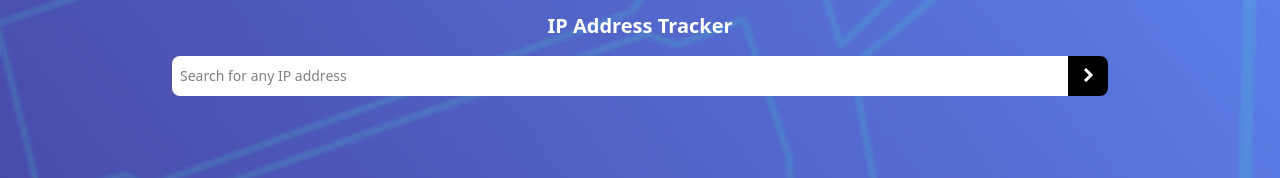
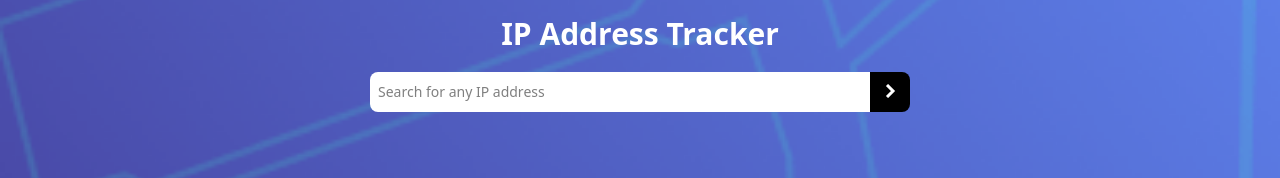
Before and after one commit to jeffrey3224/ip-tracker, a React (Vite) app: page / in a window 1280 px wide. Shown: the top 178 px of the page. Built offline with nearby package versions, Linux system fonts and the light colour scheme; no server answers.

Commit message:
added responsiveness

```diff
--- a/src/App.tsx
+++ b/src/App.tsx
@@ -41,7 +41,7 @@ export default function App() {
   useEffect(() => {
     console.log(`is mobile: ${isMobile}`);
     const handleResize = () => {
-      if (window.innerWidth >= 720)
+      if (window.innerWidth >= 768)
       setIsMobile(false);
 
       else setIsMobile(true);
@@ -54,7 +54,9 @@ export default function App() {
     };
   }, [isMobile])
 
-  const handleFetch = async (inputValue: string) => {
+  const handleFetch = async (inputValue: string, e?: React.KeyboardEvent<HTMLInputElement> | null) =>
+  {
+    if (e && e.key === "Enter") {
       if (!inputValue) {
         alert("Invalid Input");
       } else {
@@ -69,8 +71,9 @@ export default function App() {
           console.log(error);
         }
       }
+    }
+
   };
-
 
   return (
     <div className="w-[100vw] h-[100vh]">
@@ -79,8 +82,8 @@ export default function App() {
           src={isMobile ? "/pattern-bg-mobile.png" : "/pattern-bg-desktop.png"}
           className="w-full h-full -z-1 absolute object-cover"
         />
-        <div className="p-3">
-          <h1 className="text-white text-xl mb-4 font-bold">IP Address   Tracker
+        <div className="p-4">
+          <h1 className="text-white text-xl md:text-3xl mb-4 md:mb-5 font-bold">IP Address Tracker
           </h1>
           <div className="flex justify-center h-10">
             <input
@@ -88,32 +91,32 @@ export default function App() {
               value={inputValue}
               onChange={handleInput}
               placeholder="Search for any IP address"
-              className="w-[70vw] p-2 bg-white rounded-l-lg text-sm"
+              className="w-[70vw] max-w-[500px] p-2 bg-white rounded-l-lg text-sm"
+              onKeyDown={(e) => handleFetch(inputValue, e)}
             />
-            <button onClick={() => handleFetch(inputValue)} className="rounded-r-lg bg-black w-10 flex justify-center p-3">
+            <button onClick={() => handleFetch(inputValue, null)} className="rounded-r-lg bg-black w-10 flex justify-center p-3">
               <img src="icon-arrow.svg"/>
             </button>
           </div>
         </div>
       </div>
-      <div className={data ? `w-[calc(60vw+40px)] h-55 bg-white absolute left-1/2 -translate-x-1/2 z-20 top-30 rounded-lg shadow-2xl p-2 flex flex-col items-center justify-center font-bold space-y-2` : "hidden"}>
-        <div className="flex flex-col items-center justify-center">
+      <div className={data ? `w-[calc(60vw+40px)] md:w-[calc(70vw+40px)] max-w-[1100px] py-6 bg-white absolute left-1/2 -translate-x-1/2 z-20 top-30 md:top-40 rounded-lg shadow-2xl p-3 flex flex-col items-center md:flex-row justify-center font-bold space-y-2 md:space-y-0 md:justify-evenly` : "hidden"}>
+        {data?.ip && <div className={`flex flex-col items-center justify-center w-1/2 md:min-w-[132px] md:w-1/4 md:items-start md:h-[70px] md:justify-start border-gray-400 md:px-3 ${isMobile ? "border-b-1" : "border-r-1"}`}>
           <h1 className="text-gray-400 text-xs">IP ADDRESS</h1>
           <p>{data?.ip}</p>
-        </div>
-        <div className="flex flex-col items-center justify-center">
+        </div>}
+        {data?.location.city && <div className={`flex flex-col items-center justify-center w-1/2 md:min-w-[132px] md:w-1/4 md:items-start md:h-[70px] md:justify-start border-gray-400 md:px-3 ${isMobile ? "border-b-1" : "border-r-1"}`}>
           <h1 className="text-gray-400 text-xs">LOCATION</h1>
           <p>{`${data?.location.city}, ${data?.location.region}`}</p>
-        </div>
-        <div className="flex flex-col items-center justify-center">
+        </div>}
+        {data?.location.timezone && <div className={`flex flex-col items-center justify-center w-1/2 md:min-w-[132px] md:w-1/4 md:items-start md:h-[70px] md:justify-start border-gray-400 md:px-3 ${isMobile ? "border-b-1" : "border-r-1"}`}>
           <h1 className="text-gray-400 text-xs">TIMEZONE</h1>
           <p>{data?.location.timezone}</p>
-        </div>
-        <div className="flex flex-col items-center justify-center">
+        </div>}
+        {data?.isp && <div className="flex flex-col items-center justify-center w-1/2 md:min-w-[132px] md:w-1/4 md:items-start md:h-[70px] md:justify-start border-gray-400 md:px-3">
           <h1 className="text-gray-400 text-xs">ISP</h1>
           <p>{data?.isp}</p>
-        </div>
-
+        </div>}
       </div>
 
       <MapContainer center={[location.lat, location.lng] as [number, number]} zoom={13} className="h-[70vh] w-[100%] z-0">
```
Lines whose indentation alone changed are shown as unchanged.
